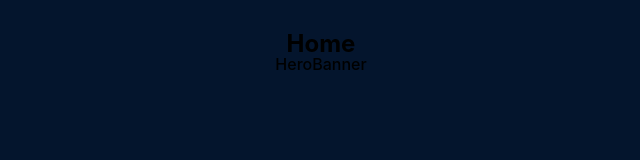
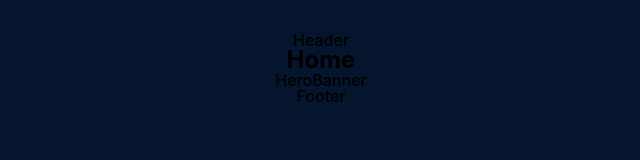
Before and after one commit to JagadeeshTalari/movix, a React (Vite) app: page / in a window 1280 px wide. Shown: the top 160 px of the page, without its empty margins (319-959 px from the left). Built offline with nearby package versions, Linux system fonts and the light colour scheme; no server answers; the HTML template or start-up script is replaced by a standard one.

Commit message:
Routing setup completed

```diff
--- a/src/App.jsx
+++ b/src/App.jsx
@@ -1,28 +1,37 @@
-import { useEffect } from 'react'
-import './App.scss'
-import { fetchDataFromApi } from './utils/api'
-import { useDispatch, useSelector } from 'react-redux'
-import { getApiConfig } from './features/home/homeSlice'
-import Home from './pages/home/Home'
+import { useEffect } from "react";
+import "./App.scss";
+import { fetchDataFromApi } from "./utils/api";
+import { useDispatch, useSelector } from "react-redux";
+import { getApiConfig } from "./features/home/homeSlice";
+import { Details, Explore, Home, PageNotFound, SearchResult } from "./pages";
+import { Header, Footer } from "./components";
+import { BrowserRouter, Route, Routes } from "react-router-dom";
 
 function App() {
-  const {url} = useSelector(state => state.home)
-  const dispatch = useDispatch()
+  const { url } = useSelector((state) => state.home);
+  const dispatch = useDispatch();
   useEffect(() => {
-
-      fetchDataFromApi("/movie/popular").then(res => {console.log(res)
-      dispatch(getApiConfig(res))}
-      )
-
-  },[])
-  return(
+    fetchDataFromApi("/movie/popular").then((res) => {
+      console.log(res);
+      dispatch(getApiConfig(res));
+    });
+  }, []);
+  return (
     <div>
-      {
-        url?.total_pages
-      }
-      <Home/>
+      {url?.total_pages}
+      <BrowserRouter>
+        <Header />
+        <Routes>
+          <Route path="/" element={<Home />} />
+          <Route path="/:mediaType/:id" element={<Details />} />
+          <Route path="/serach/:query" element={<SearchResult />} />
+          <Route path="/explore/:mediaType" element={<Explore />} />
+          <Route path="*" element={<PageNotFound />} />
+        </Routes>
+        <Footer />
+      </BrowserRouter>
     </div>
-  )
+  );
 }
 
-export default App
+export default App;
--- /dev/null
+++ b/src/components/index.js
@@ -0,0 +1,4 @@
+import Header from "./header/Header";
+import Footer from "./footer/Footer";
+
+export { Header, Footer };
--- /dev/null
+++ b/src/pages/index.js
@@ -0,0 +1,7 @@
+import Home from "./home/Home";
+import PageNotFound from "./404/PageNotFound";
+import Details from "./details/Details";
+import Explore from "./explore/Explore";
+import SearchResult from "./searchResult/SearchResult";
+
+export { Home, PageNotFound, Details, Explore, SearchResult };
```
